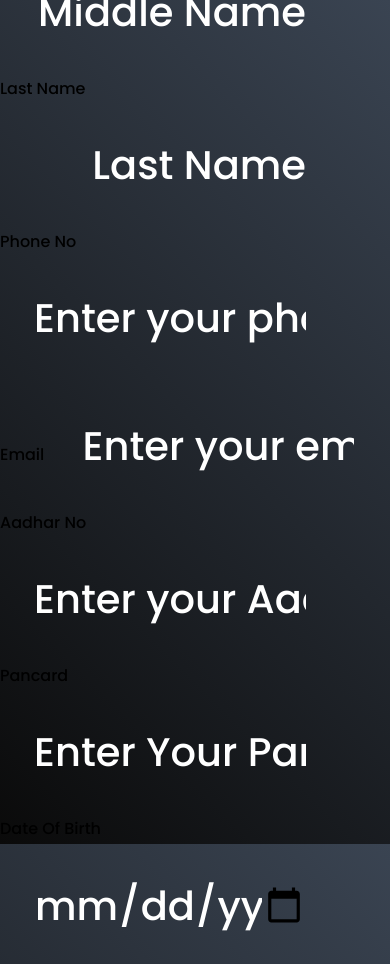
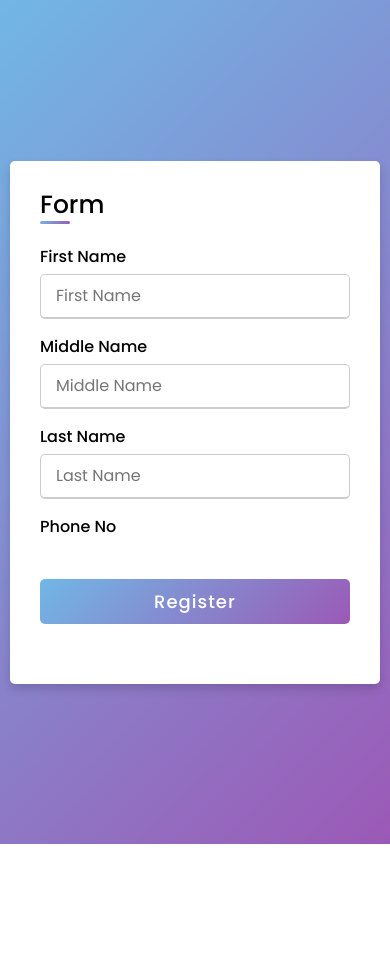
Before and after one commit to ChaitanyaK004/onlinewebsite, a plain HTML site: page index.html in a window 390 px wide. Shown: the top 964 px of the page. After the commit the page ends 844 px from the top, so only its background shows below. Drawn offline with Linux system fonts and the light colour scheme.

Commit message:
Update style.css

```diff
--- a/style.css
+++ b/style.css
@@ -1,64 +1,148 @@
-@import url('https://fonts.googleapis.com/css2?family=Poppins:wght@500&display=swap');
 
-*{
+@import url('https://fonts.googleapis.com/css2?family=Poppins:wght@200;300;400;500;600;700&display=swap');
+* {
   margin: 0;
   padding: 0;
   box-sizing: border-box;
   font-family: 'Poppins', sans-serif;
 }
-
-body{
-    width: 100%;
+body {
   height: 100vh;
   display: flex;
   justify-content: center;
   align-items: center;
-    background: linear-gradient(45deg, #0a0a0a, #3a4452);
+  padding: 10px;
+  background: linear-gradient(135deg, #71b7e6, #9b59b6);
 }
-
-.calculator{
-    border: 1px solid #717377;
-    padding: 20px;
-    border-radius: 16px;
-    background: transparent;
-    box-shadow: 0px 3px 15px rgba(113, 115, 119, 0.5);
-
+.container {
+  max-width: 700px;
+  width: 100%;
+  background-color: #fff;
+  padding: 25px 30px;
+  border-radius: 5px;
+  box-shadow: 0 5px 10px rgba(0, 0, 0, 0.15);
 }
-
-input{
-    width: 320px;
-    border: none;
-    padding: 24px;
-    margin: 10px;
-    background: transparent;
-    box-shadow: 0px 3px 15px rgbs(84, 84, 84, 0.1);
-    font-size: 40px;
-    text-align: right;
-    cursor: pointer;
-    color: #ffffff;
+.container .title {
+  font-size: 25px;
+  font-weight: 500;
+  position: relative;
 }
-
-input::placeholder{
-    color: #ffffff;
+.container .title::before {
+  content: "";
+  position: absolute;
+  left: 0;
+  bottom: 0;
+  height: 3px;
+  width: 30px;
+  border-radius: 5px;
+  background: linear-gradient(135deg, #71b7e6, #9b59b6);
 }
-
-button{
-    border: none;
-    width: 60px;
-    height: 60px;
-    margin: 10px;
-    border-radius: 50%;
-    background: transparent;
-    color: #ffffff;
+.content form .user-details {
+  display: flex;
+  flex-wrap: wrap;
+  justify-content: space-between;
+  margin: 20px 0 12px 0;
+}
+form .user-details .input-box {
+  margin-bottom: 15px;
+  width: calc(100% / 2 - 20px);
+}
+form .input-box span.details {
+  display: block;
+  font-weight: 500;
+  margin-bottom: 5px;
+}
+.user-details .input-box input {
+  height: 45px;
+  width: 100%;
+  outline: none;
+  font-size: 16px;
+  border-radius: 5px;
+  padding-left: 15px;
+  border: 1px solid #ccc;
+  border-bottom-width: 2px;
+  transition: all 0.3s ease;
+}
+.user-details .input-box input:focus,
+.user-details .input-box input:valid {
+  border-color: #9b59b6;
+}
+form .gender-details .gender-title {
   font-size: 20px;
-    box-shadow: -8px -8px 15px rgba(255, 255, 255, 0.1);
+  font-weight: 500;
+}
+form .category {
+  display: flex;
+  width: 80%;
+  margin: 14px 0;
+  justify-content: space-between;
+}
+form .category label {
+  display: flex;
+  align-items: center;
   cursor: pointer;
 }
-
-.equalBtn{
-    background-color: #fb7c14;
+form .category label .dot {
+  height: 18px;
+  width: 18px;
+  border-radius: 50%;
+  margin-right: 10px;
+  background: #d9d9d9;
+  border: 5px solid transparent;
+  transition: all 0.3s ease;
 }
-
-.operator{
-    color: #6dee0a;
+#dot-1:checked~.category label .one,
+#dot-2:checked~.category label .two,
+#dot-3:checked~.category label .three {
+  background: #9b59b6;
+  border-color: #d9d9d9;
 }
+form input[type="radio"] {
+  display: none;
+}
+form .button {
+  height: 45px;
+  margin: 35px 0
+}
+form .button input {
+  height: 100%;
+  width: 100%;
+  border-radius: 5px;
+  border: none;
+  color: #fff;
+  font-size: 18px;
+  font-weight: 500;
+  letter-spacing: 1px;
+  cursor: pointer;
+  transition: all 0.3s ease;
+  background: linear-gradient(135deg, #71b7e6, #9b59b6);
+}
+form .button input:hover {
+  background: linear-gradient(-135deg, #71b7e6, #9b59b6);
+}
+/* Responsive media query code for mobile devices */
+@media(max-width: 584px) {
+  .container {
+    max-width: 100%;
+  }
+  form .user-details .input-box {
+    margin-bottom: 15px;
+    width: 100%;
+  }
+  form .category {
+    width: 100%;
+  }
+  .content form .user-details {
+    max-height: 300px;
+    overflow-y: scroll;
+  }
+  .user-details::-webkit-scrollbar {
+    width: 5px;
+  }
+}
+/* Responsive media query code for mobile devices */
+@media(max-width: 459px) {
+  .container .content .category {
+    flex-direction: column;
+  }
+}
```
Lines whose indentation alone changed are shown as unchanged.
